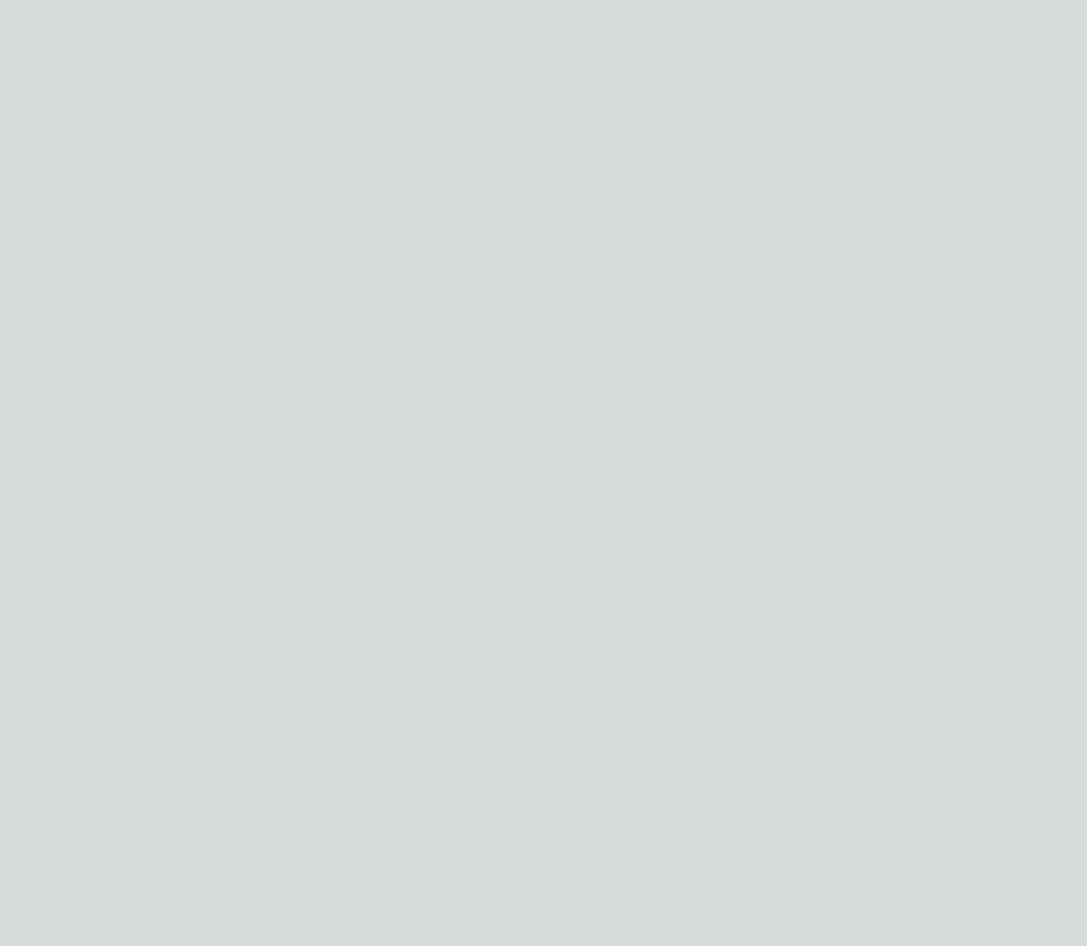
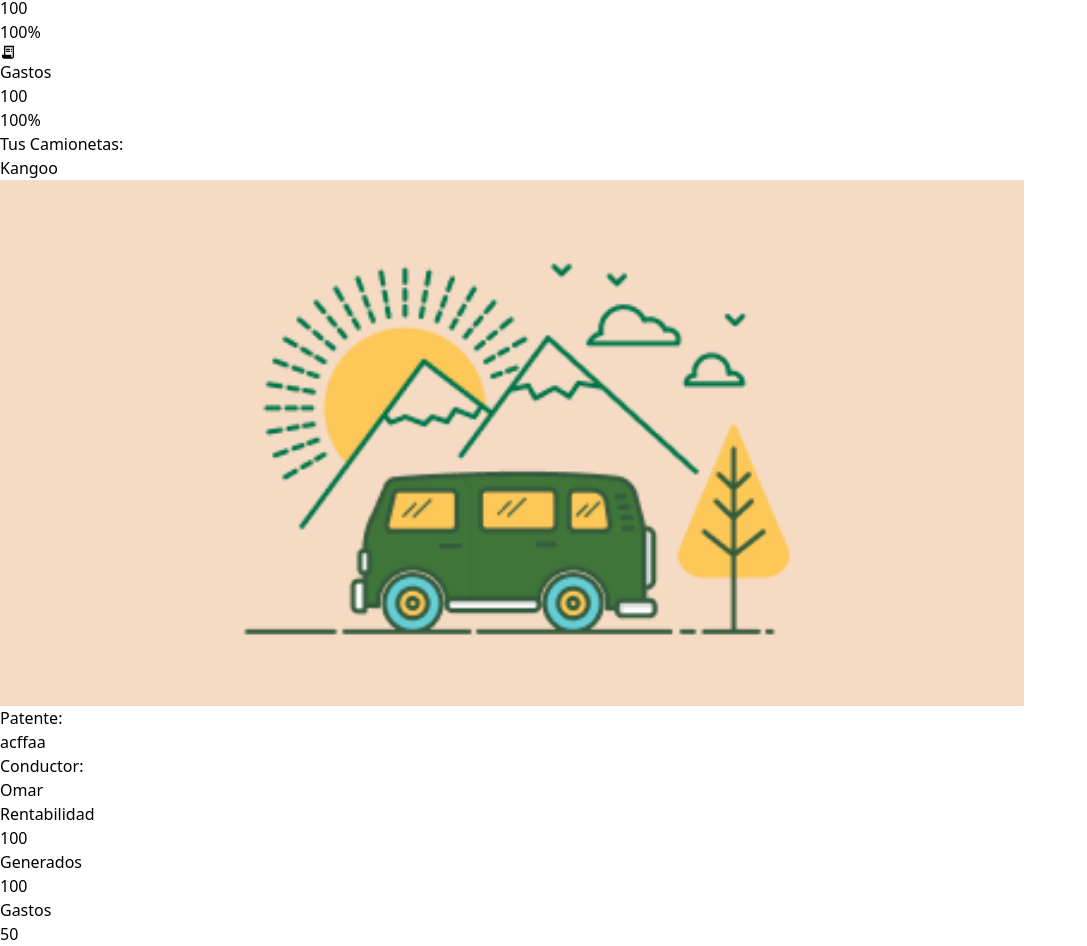
Before and after one commit to BrunoDC-dev/Carlos-Project, a Next.js app in the folder carlos-pdf/: page / in a window 1280 px wide. Shown: the part 180-1126 px from the top of the page, without its empty margins (0-1087 px from the left). Before the commit the page ends 800 px from the top, so only its background shows below. Built offline with nearby package versions, Linux system fonts and the light colour scheme.

Commit message:
v1.0.1 new ppages have beeen created we are working on the bgininig of something huge we are happpy ver happy lets continue working for something even bigger, nesxt js is a great framework

```diff
--- a/carlos-pdf/package.json
+++ b/carlos-pdf/package.json
@@ -19,5 +19,8 @@
     "react-dom": "18.2.0",
     "tailwindcss": "3.3.3",
     "typescript": "5.1.6"
+  },
+  "devDependencies": {
+    "@iconify/react": "^4.1.1"
   }
 }
--- /dev/null
+++ b/carlos-pdf/src/components/MonthCard.tsx
@@ -0,0 +1,44 @@
+import React from 'react';
+import { Icon } from '@iconify/react';
+
+interface MonthCardProps {
+  current_amount: number;
+  previous_amount: number;
+  topic: string;
+}
+
+const MonthCard = (props: MonthCardProps) => {
+  let icon = '';
+
+  switch (props.topic) {
+    case 'Gastos':
+      icon = 'material-symbols:receipt-long';
+      break;
+    case 'Facturacion':
+      icon = 'grommet-icons:money';
+      break;
+    case 'Rentabilidad':
+      icon = 'material-symbols:savings-outline';
+      break;
+    default:
+      icon = 'mdi:alert-circle';
+      break;
+  }
+
+  let porcentaje = Math.round(((props.current_amount - props.previous_amount) / props.previous_amount) * 100);
+
+  return (
+    <div>
+      <div>
+        <Icon icon={icon} />
+        <h3>{props.topic}</h3>
+      </div>
+      <div>
+        <h2>{props.current_amount}</h2>
+        <p>{porcentaje}%</p>
+      </div>
+    </div>
+  );
+};
+
+export default MonthCard;
--- /dev/null
+++ b/carlos-pdf/src/components/VehicleCard.tsx
@@ -0,0 +1,69 @@
+import React from 'react'
+import Image from 'next/image'
+import { Icon } from '@iconify/react';
+import { useEffect, useState } from 'react';
+interface VehicleCardProps {
+  car_name:string
+  registration_number: string;
+  driver_name: string;
+  img_src: string;
+  generated_amount:number
+  wasted_amount:number
+}
+const VehicleCard = (props:VehicleCardProps) => {
+    const [screenWidth, setScreenWidth] = useState(0);
+
+    useEffect(() => {
+      const updateScreenWidth = () => {
+        setScreenWidth(window.innerWidth);
+      };
+
+      // Add event listener to update screen width on resize
+      window.addEventListener('resize', updateScreenWidth);
+
+      // Initial screen width
+      updateScreenWidth();
+
+      // Clean up event listener on unmount
+      return () => window.removeEventListener('resize', updateScreenWidth);
+    }, []);
+    let rentabilidad = Math.round(((props.generated_amount - props.wasted_amount) / props.wasted_amount) * 100);
+
+    return (
+    <div>
+        <h4>{props.car_name}</h4>
+        <Image
+                src="/MobileLogin.png"
+                width={screenWidth*0.8}
+                height={screenWidth*0.41}
+                alt="picture for login in desktop type "/>
+
+        <div>
+            <div>
+                <p>Patente:</p>
+                <p>{props.registration_number}</p>
+            </div>
+            <div>
+                <p>Conductor:</p>
+                <p>{props.driver_name}</p>
+            </div>
+        </div>
+        <div>
+            <div>
+                <p>Rentabilidad</p>
+                <p>{rentabilidad}</p>
+            </div>
+            <div>
+                <p>Generados</p>
+                <p>{props.generated_amount}</p>
+            </div>
+            <div>
+                <p>Gastos</p>
+                <p>{props.wasted_amount}</p>
+            </div>
+        </div>
+    </div>
+  )
+}
+
+export default VehicleCard
--- a/carlos-pdf/src/pages/index.tsx
+++ b/carlos-pdf/src/pages/index.tsx
@@ -1,11 +1,46 @@
 import Image from 'next/image'
 import { Inter } from 'next/font/google'
-
+import MonthCard from '@/components/MonthCard'
+import VehicleCard from '@/components/VehicleCard'
 const inter = Inter({ subsets: ['latin'] })
 
 export default function Home() {
   return (
-    <main>
+    <main className='bg-[#ffff] min-h-full'>
+      <h1>Bienvenido de vuelta !!!</h1>
+      <div>
+        <h2>Novedades</h2>
+        <div>
+        <MonthCard
+            current_amount={100}
+            previous_amount={50}
+            topic="Rentabilidad"
+          />
+          <MonthCard
+            current_amount={100}
+            previous_amount={50}
+            topic="Facturacion"
+          />
+          <MonthCard
+            current_amount={100}
+            previous_amount={50}
+            topic="Gastos"
+          />
+        </div>
+      </div>
+      <div>
+        <h2>Tus Camionetas:</h2>
+        <div>
+          <VehicleCard
+          car_name='Kangoo'
+          registration_number="acffaa"
+          driver_name='Omar'
+          img_src='ds'
+          generated_amount={100}
+          wasted_amount={50}
+          />
+        </div>
+      </div>
     </main>
-  )
+  );
 }
--- a/carlos-pdf/src/styles/globals.css
+++ b/carlos-pdf/src/styles/globals.css
@@ -20,13 +20,3 @@
     --background-end-rgb: 0, 0, 0;
   }
 }
-
-body {
-  color: rgb(var(--foreground-rgb));
-  background: linear-gradient(
-      to bottom,
-      transparent,
-      rgb(var(--background-end-rgb))
-    )
-    rgb(var(--background-start-rgb));
-}
```
Also changed, not shown: 1 other file (tests, documents, lock files or other folders).
